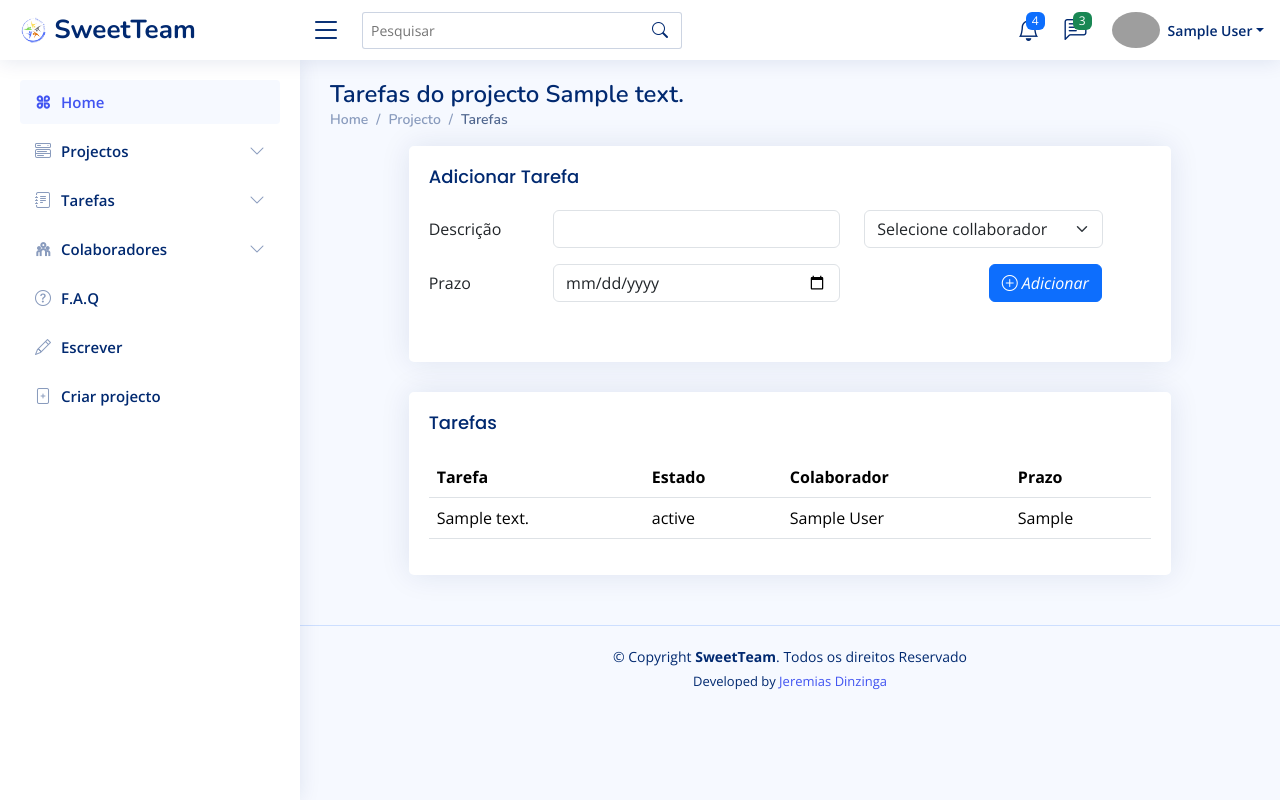
After one commit to Jeremias16Dinzinga/SweetTeam, a PHP site: page /addTask.php?id=1 in a window 1280 px wide. The commit adds this page. Run offline with PHP 8.4, Linux system fonts and the light colour scheme; the visitor is signed in with stand-in values (Sample User, id 1); tables that the repository leaves empty or names only in its code hold one stand-in row (values such as "Sample post"); some libraries are stand-ins or nearby versions; grey boxes are pictures that could not be loaded.

Commit message:
add_Task_is_done

```diff
--- /dev/null
+++ b/View/addTask.php
@@ -0,0 +1,197 @@
+<!DOCTYPE html>
+<html lang="pt">
+
+<head>
+    <meta charset="utf-8">
+    <meta content="width=device-width, initial-scale=1.0" name="viewport">
+
+    <title>Adicionar Tarefas</title>
+    <meta content="" name="description">
+    <meta content="" name="keywords">
+
+    <!--Calling the header of my Templente-->
+    <?php
+    require_once 'header.php';
+    $crud = new Crud();
+    $my_collaboratorIds = $crud->selectByFieldBD("project_collaborator", "id_collaborator", "where id_project = '{$_GET['id']}'");   //Get all the ID collaborator of this project
+    ?>
+
+    <main id="main" class="main">
+        <div class="pagetitle">
+            <h1>Tarefas do projecto
+                <?php echo ($crud->selectBD("project", "description", "where id_project = '{$_GET['id']}'")["description"]); ?>
+            </h1>
+            <nav>
+                <ol class="breadcrumb">
+                    <li class="breadcrumb-item"><a href="index.html">Home</a></li>
+                    <li class="breadcrumb-item">Projecto</li>
+                    <li class="breadcrumb-item active">Tarefas</li>
+                </ol>
+            </nav>
+        </div><!-- End Page Title -->
+        <!-- Not allowed message when trying to delete a leader -->
+        <?php
+        if (isset($_GET['notAllowed'])) { ?>
+            <div class="row">
+                <div class="col-1"></div>
+                <div class="alert alert-danger alert-dismissible text-center fade show col-10" role="alert">
+                    Não é possível excluir o responsável do projecto!
+                    <button type="button" class="btn-close" data-bs-dismiss="alert" aria-label="Close"></button>
+                </div>
+            </div>
+        <?php } ?><!-- End not allowed message -->
+
+        <section class="section">
+            <div class="row">
+                <div class="col-lg-1"></div>
+                <div class="col-sm-10">
+                    <div class="card">
+                        <div class="card-body">
+                            <h6 class="card-title">Adicionar Tarefa</h6>
+
+                            <!-- add task -->
+                            <!-- Horizontal Form -->
+                            <form method="Post" action="../Controller/TaskController.php">
+                                <input type="text" hidden class="form-control"
+                                    value="<?php echo $_GET['id']; ?>" name="id_project">
+                                <div class="row mb-3">
+                                    <label for="inputText" class="col-sm-2 col-form-label">Descrição</label>
+                                    <div class="col-sm-5">
+                                        <input type="text" name="description" class="form-control">
+                                    </div>
+                                    <div class="col-sm-5">
+                                        <div class="col-sm-10">
+                                            <select name="id_collaborator" id="id_collaborator" class="form-select"
+                                                aria-label="Default select example">
+                                                <option selected>Selecione collaborador</option>
+                                                <?php
+                                                foreach ($my_collaboratorIds as $collaborator) {
+                                                    $x = $crud->selectBD("collaborator", "*", "where id_collaborator = '{$collaborator['id_collaborator']}'");
+                                                    ?>
+                                                    <option value="<?php echo $x['id_collaborator']; ?>">
+                                                        <?php echo $x['first_name'] . " " . $x['last_name']; ?>
+                                                    </option>
+                                                    <?php
+                                                }
+                                                ?>
+                                            </select>
+                                        </div>
+                                    </div>
+                                </div>
+
+                                <div class="row mb-3">
+                                    <label for="inputDeadline" class="col-sm-2 col-form-label">Prazo</label>
+                                    <div class="col-sm-5">
+                                        <input type="date" id="inputDeadline" name="deadline" class="form-control">
+                                    </div>
+                                    <div class="col-sm-2"></div>
+                                    <div class="col-sm-3">
+                                        <button type="submit" class="btn btn-primary "><i class="bi bi-plus-circle">
+                                                Adicionar</i></button><br /><br />
+                                    </div>
+                                </div>
+
+                            </form><!-- End Horizontal Form -->
+
+                            <!-- End of add task -->
+
+                        </div>
+                    </div>
+                </div>
+            </div>
+            <div class="row">
+                <div class="col-lg-1"></div>
+                <div class="col-sm-10">
+                    <div class="card">
+                        <div class="card-body">
+                            <h6 class="card-title">Tarefas</h6>
+
+                            <!-- Table of task -->
+                            <table class="table">
+                                <thead>
+                                    <tr>
+                                        <th scope="col">Tarefa</th>
+                                        <th scope="col">Estado</th>
+                                        <th scope="col">Colaborador</th>
+                                        <th scope="col">Prazo</th>
+                                    </tr>
+                                </thead>
+                                <tbody>
+                                    <?php
+                                    $all_tasks = $crud->selectByFieldBD("task", "*", "where id_project = '{$_GET['id']}'");   //Get all the task of this project
+                                    foreach ($all_tasks as $item) {
+                                        $collaborator = $crud->selectBD("collaborator", "*", "where id_collaborator = '{$item['id_collaborator']}'");   //Get the collaborator of this project
+                                        ?>
+                                        <tr>
+                                            <td>
+                                                <?php echo ($item['description']); ?>
+                                            </td>
+                                            <td>
+                                                <?php echo ($item['status']); ?>
+                                            </td>
+                                            <td>
+
+                                                <?php echo ($collaborator['first_name'] . " " . $collaborator['last_name']); ?>
+                                            </td>
+                                            <td>
+                                                <?php echo ($item['deadline']); ?>
+                                            </td>
+                                        </tr>
+                                        <?php
+                                    }
+                                    ?>
+                                </tbody>
+                            </table>
+                            <!-- End Table of task-->
+
+                        </div>
+                    </div>
+                </div>
+            </div>
+
+
+            <!-- Successfull message after adding a task -->
+            <?php
+            if (isset($_GET['success'])) { ?>
+                <div class="row">
+                    <div class="col-1"></div>
+                    <div class="alert alert-success alert-dismissible text-center fade show col-10" role="alert">
+                        Colaborador adicionado ao projecto!
+                        <button type="button" class="btn-close" data-bs-dismiss="alert" aria-label="Close"></button>
+                    </div>
+                </div>
+            <?php } ?><!-- End successfull message -->
+
+            <!-- Modal for Deleting collaborator -->
+            <div class="modal fade" id="deleteCollaboratorModel" tabindex="-1">
+                <div class="modal-dialog">
+                    <div class="modal-content">
+                        <div class="modal-header">
+                            <h5 class="modal-title">Excluir colaborador do Projecto</h5>
+                            <button type="button" class="btn-close" data-bs-dismiss="modal" aria-label="Close"></button>
+                        </div>
+                        <div class="modal-body">
+                            Realmente pretendes excluir o colaborador do projecto? Se exluires Ele já não poderá
+                            contribuir no projecto.
+                        </div>
+                        <div class="modal-footer">
+                            <button type="button" class="btn btn-danger" data-bs-dismiss="modal">Não</button>
+                            <button type="submit" class="btn btn-success" data-bs-toggle="modal"
+                                data-bs-target="#deleteCollaboratorModel"> Sim</button>
+                        </div>
+                    </div>
+                </div>
+            </div>
+            <!-- End Modal-->
+
+        </section>
+    </main><!-- End #main -->
+
+    <!--Calling the footer of my Templente-->
+    <?php
+    require_once 'footer.php';
+    ?>
+
+    </body>
+
+</html>
--- a/View/projects.php
+++ b/View/projects.php
@@ -99,10 +99,11 @@
                   <span class="text-secondary"> Resposnsável:
                     <?php echo ($leader['first_name'] . " " . $leader['last_name']); ?>
                   </span> <br /><br />
-                  <button type="button" class="btn btn-primary"><i class="bi bi-journal-text"></i><span>
+                  <a href="addTask.php?id=<?php echo $item['id_project'] ?>" class="btn btn-primary"><i
+                      class="bi bi-journal-text"></i><span>
                       Tarefas(
                       <?php echo $count_task['count(*)']; ?>)
-                    </span></button>
+                    </span></a>
                   <a href="addCollaborator.php?id=<?php echo $item['id_project'] ?>" class="btn btn-success"><i
                       class="ri-team-line"></i><span> Colaboradores</span></a>
                   <button type="button" class="btn btn-danger" data-bs-toggle="modal" data-bs-target="#CancelModel"> <i
```
Also changed, not shown: Controller/TaskController.php (+15 -0 lines), Model/DTOs/TaskDto.php (+48 -0 lines).
